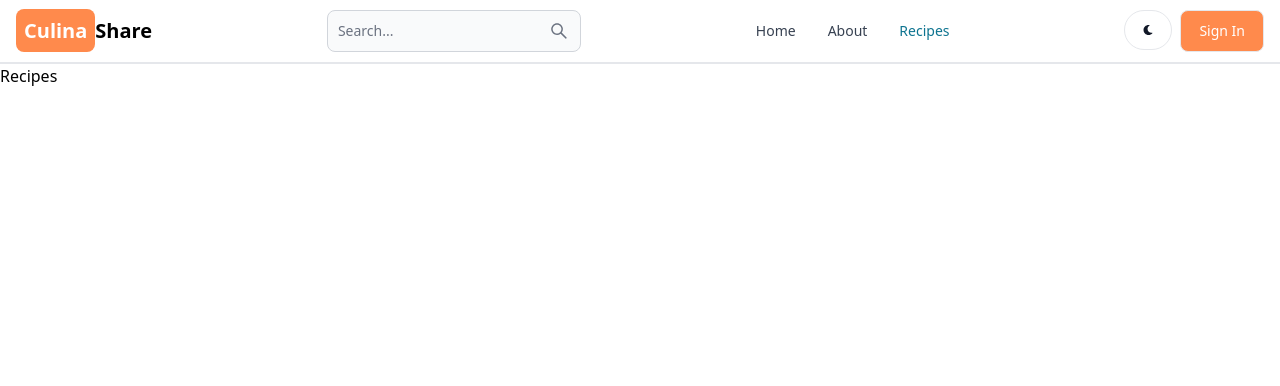
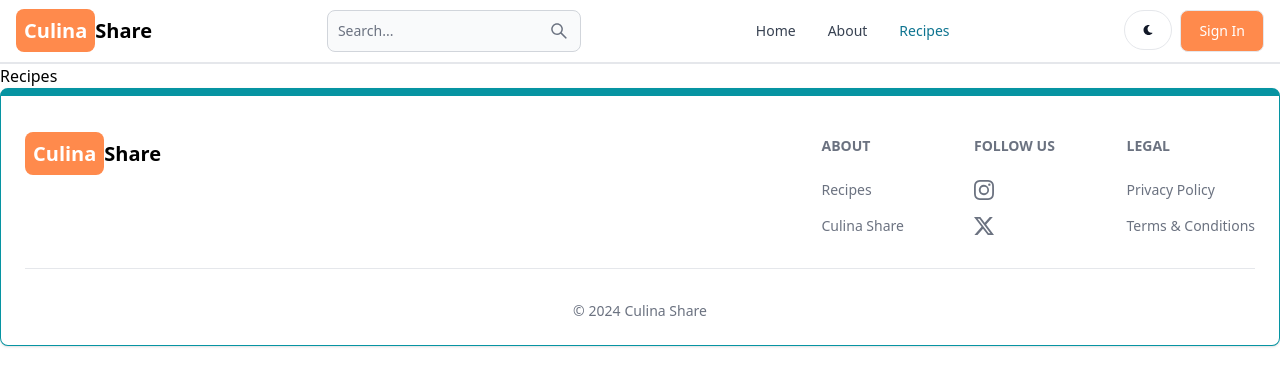
Before and after one commit to mohdabdulrahman297/Persist, a React (Vite) app in the folder client/: page /recipes in a window 1280 px wide. Shown: the top 386 px of the page. Built offline with nearby package versions, Linux system fonts and the light colour scheme.

Commit message:
Create and add the footer component

```diff
--- a/client/src/App.jsx
+++ b/client/src/App.jsx
@@ -7,6 +7,7 @@
 import About from "./pages/About";
 import Header from "./components/Header";
 import Recipes from "./pages/Recipes";
+import Footer from "./components/Footer";
 
 export default function App() {
   return (
@@ -20,6 +21,7 @@
         <Route path="/dashboard" element={<Dashboard />} />
         <Route path="/recipes" element={<Recipes />} />
       </Routes>
+      <Footer />
     </BrowserRouter>
   );
 }
--- /dev/null
+++ b/client/src/components/Footer.jsx
@@ -0,0 +1,77 @@
+import React from "react";
+import { Footer } from "flowbite-react";
+import { Link } from "react-router-dom";
+import { BsInstagram, BsTwitter, BsTwitterX } from "react-icons/bs";
+
+export default function FooterCom() {
+  return (
+    <Footer container className="border border-t-8 border-teal-500">
+      <div className="w-full max-w--7xl mx-auto">
+        <div className="grid w-full justify-between sm:flex md:grid-cols-1">
+          <div className="mt-5">
+            <Link
+              to="/"
+              className="self-center whitespace-nowrap text-sm sm:text-xl font-semibold dark:text-white"
+            >
+              <span className="px-2 py-2 bg-orange-400 rounded-lg text-white">
+                Culina
+              </span>
+              Share
+            </Link>
+          </div>
+          <div className="grid grid-cols-2 gap-8 mt-4 sm:grid-cols-3 sm:gap-6">
+            <div>
+              <Footer.Title title="About" />
+              <Footer.LinkGroup col>
+                <Footer.Link
+                  href="/recipes"
+                  target="_blank"
+                  rel="noopener noreferrer"
+                >
+                  Recipes
+                </Footer.Link>
+                <Footer.Link
+                  href="/about"
+                  target="_blank"
+                  rel="noopener noreferrer"
+                >
+                  Culina Share
+                </Footer.Link>
+              </Footer.LinkGroup>
+            </div>
+            <div>
+              <Footer.Title title="Follow us" />
+              <Footer.LinkGroup col>
+                <Footer.Link href="" target="_blank" rel="noopener noreferrer">
+                  <Footer.Icon href="#" icon={BsInstagram} />
+                </Footer.Link>
+                <Footer.Link
+                  href="/about"
+                  target="_blank"
+                  rel="noopener noreferrer"
+                >
+                  <Footer.Icon href="#" icon={BsTwitterX} />
+                </Footer.Link>
+              </Footer.LinkGroup>
+            </div>
+            <div>
+              <Footer.Title title="Legal" />
+              <Footer.LinkGroup col>
+                <Footer.Link href="#">Privacy Policy</Footer.Link>
+                <Footer.Link href="#">Terms &amp; Conditions</Footer.Link>
+              </Footer.LinkGroup>
+            </div>
+          </div>
+        </div>
+        <Footer.Divider />
+        <div className="">
+          <Footer.Copyright
+            href="/"
+            by="Culina Share"
+            year={new Date().getFullYear()}
+          />
+        </div>
+      </div>
+    </Footer>
+  );
+}
--- a/client/src/pages/SignUp.jsx
+++ b/client/src/pages/SignUp.jsx
@@ -4,7 +4,7 @@
 
 export default function SignUp() {
   const [formData, setFormData] = useState({});
-  const [errorMessage, setErrorMessage] = useState([null]);
+  const [errorMessage, setErrorMessage] = useState(null);
   const [loading, setLoading] = useState(false);
   const navigate = useNavigate();
 
```
